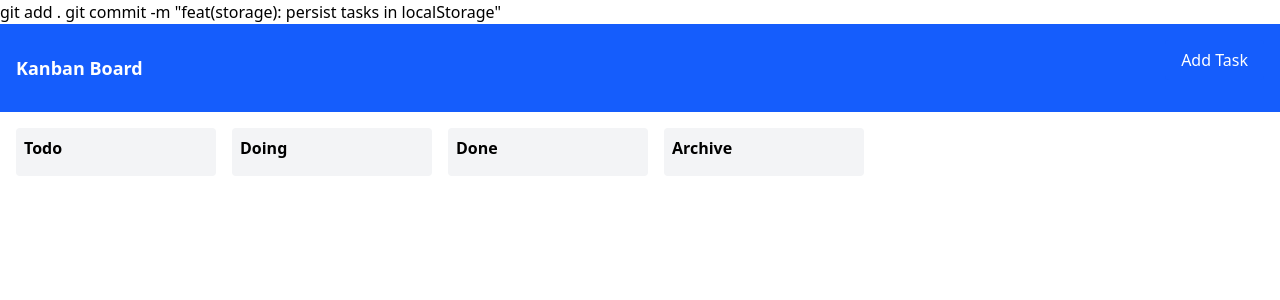
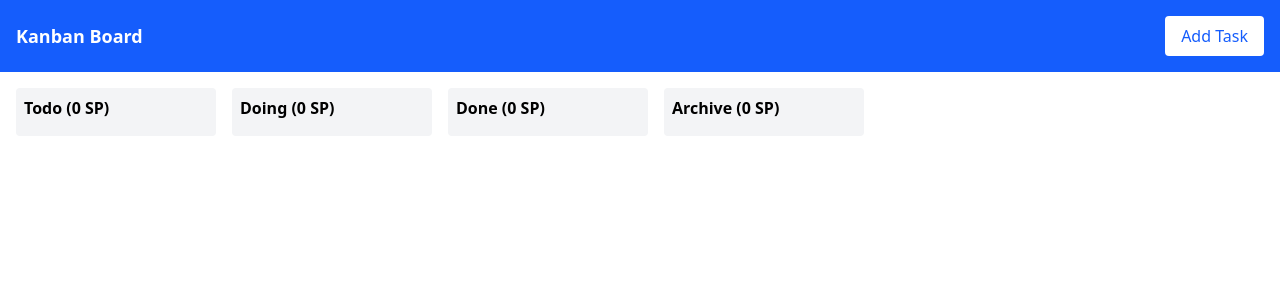
Before and after one commit to GaniB0SSI/kanban-board, a SvelteKit app: page / in a window 1280 px wide. Shown: the top 300 px of the page. Built offline with nearby package versions, Linux system fonts and the light colour scheme.

Commit message:
fix(ssr): make localStorage client-only and fix textarea

```diff
--- a/src/lib/components/TaskModal.svelte
+++ b/src/lib/components/TaskModal.svelte
@@ -50,8 +50,7 @@
 	<form onsubmit={e => { e.preventDefault(); submitTask(); }} class="p-4 flex flex-col gap-3 w-[300px]">
 		<h2 class="text-lg font-semibold">Add New Task</h2>
 		<input type="text" placeholder="Title" value={title} oninput={e => title = e.target.value} required class="border px-2 py-1 rounded"/>
-		<textarea placeholder="Description" value={description} oninput={e => description = e.target.value} class="border px-2 py-1 rounded"/>
-		<input type="date" value={dueDate} oninput={e => dueDate = e.target.value} class="border px-2 py-1 rounded"/>
+<textarea placeholder="Description" oninput={e => description = e.target.value} class="border px-2 py-1 rounded">{description}</textarea>		<input type="date" value={dueDate} oninput={e => dueDate = e.target.value} class="border px-2 py-1 rounded"/>
 		<input type="number" min="1" max="100" value={storyPoints} oninput={e => storyPoints = +e.target.value} class="border px-2 py-1 rounded"/>
 		<select value={priority} oninput={e => priority = e.target.value} class="border px-2 py-1 rounded">
 			<option>Low</option>
--- a/src/routes/+page.svelte
+++ b/src/routes/+page.svelte
@@ -1,26 +1,32 @@
 <script>
 	import TaskModal from "$lib/components/TaskModal.svelte";
+	import { onMount } from "svelte";
 
 	let tasks = [];
 	let modalRef;
 
-	// Load tasks from localStorage on app start
-	if (typeof localStorage !== "undefined") {
+	// Load tasks from localStorage only on the client
+	onMount(() => {
 		const saved = localStorage.getItem("kanban-tasks");
 		if (saved) tasks = JSON.parse(saved);
+	});
+
+	// Save tasks whenever they change (client-side only)
+	$: if (typeof window !== "undefined") {
+		localStorage.setItem("kanban-tasks", JSON.stringify(tasks));
 	}
 
-	// Whenever tasks change, save to localStorage
-	$: localStorage.setItem("kanban-tasks", JSON.stringify(tasks));
-
+	// Add a new task
 	function addTask(newTask) {
 		tasks = [...tasks, newTask];
 	}
 
+	// Open modal
 	function openModal() {
 		modalRef.showDialog();
 	}
 
+	// Drag & Drop
 	let draggedTaskId = null;
 
 	function handleDragStart(taskId) {
@@ -33,17 +39,14 @@
 		draggedTaskId = null;
 	}
 </script>
-git add .
-git commit -m "feat(storage): persist tasks in localStorage"
 
-<!-- Header / Add Task -->
+
+<!-- Header -->
 <div class="flex justify-between items-center p-4 bg-blue-600 text-white">
 	<h1 class="text-lg font-semibold">Kanban Board</h1>
-	<button onclick={() => modalRef.showDialog()} class="mb-4 px-4 py-2 bg-blue-600 text-white rounded">
-	Add Task
-</button>
-
-<TaskModal bind:this={modalRef} onAddTask={addTask}/>
+	<button onclick={openModal} class="px-4 py-2 bg-white text-blue-600 rounded hover:bg-blue-100">
+		Add Task
+	</button>
 </div>
 
 <!-- Kanban Board -->
@@ -55,11 +58,16 @@ git commit -m "feat(storage): persist tasks in localStorage"
 			ondragover={e => e.preventDefault()}
 			ondrop={() => handleDrop(lane)}
 		>
-			<h2 class="font-bold mb-2 capitalize">{lane}</h2>
+			<!-- Lane header with Story Points sum -->
+			<h2 class="font-bold mb-2 capitalize">
+				{lane} ({tasks.filter(t => t.lane === lane).reduce((sum, t) => sum + t.storyPoints, 0)} SP)
+			</h2>
 
+			<!-- Tasks -->
 			{#each tasks.filter(t => t.lane === lane) as task (task.id)}
 				<div
-					class="bg-white p-2 rounded shadow cursor-move"
+					role="listitem"
+					class="bg-white p-2 rounded shadow cursor-move {new Date(task.dueDate) < new Date() ? 'border-2 border-red-500' : ''}"
 					draggable="true"
 					ondragstart={() => handleDragStart(task.id)}
 				>
```
